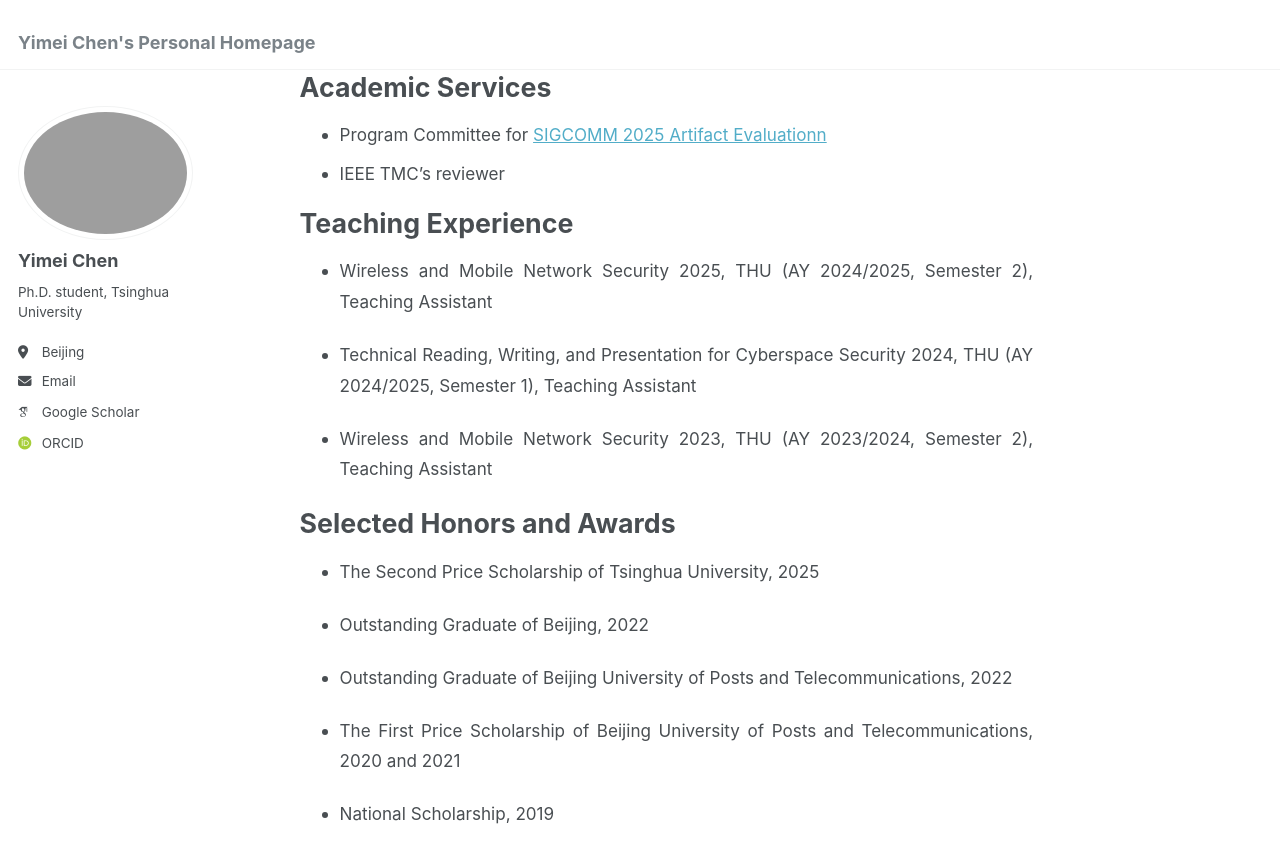
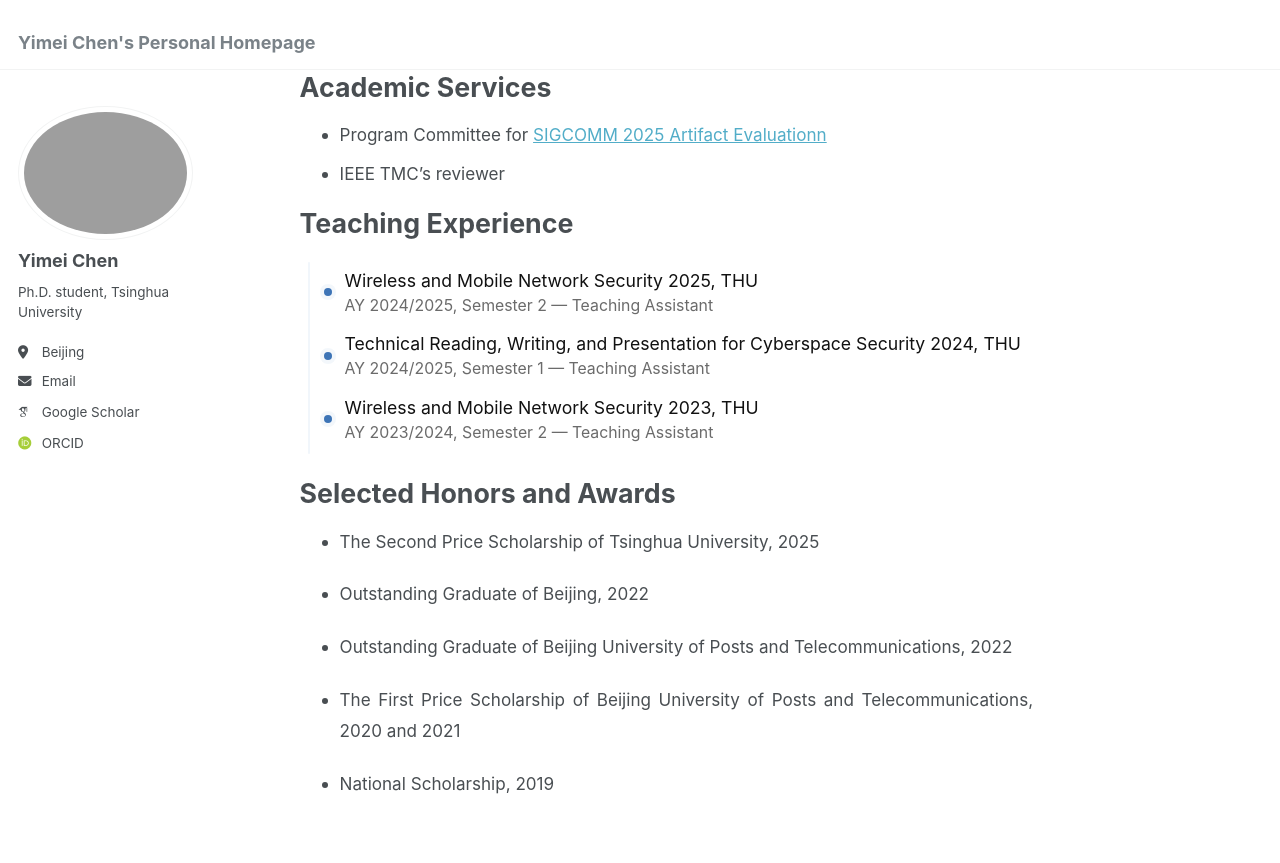
Before and after one commit to cym-network/cym-network.github.io, a Jekyll site: the page built from _pages/about.md, in a window 1280 px wide and 900 px high, scrolled down 1399 px. Shown: the top 863 px of the window. Built offline with Jekyll 4.4.1, drawn with Linux system fonts in a browser that asks for light colours; some web fonts are replaced.

Commit message:
update: teaching experience refinement

```diff
--- a/_pages/about.md
+++ b/_pages/about.md
@@ -164,11 +164,21 @@ Academic Services
 
 Teaching Experience
 ======
-- Wireless and Mobile Network Security 2025, THU (AY 2024/2025, Semester 2), Teaching Assistant
 
-- Technical Reading, Writing, and Presentation for Cyberspace Security 2024, THU (AY 2024/2025, Semester 1), Teaching Assistant
-
-- Wireless and Mobile Network Security 2023, THU (AY 2023/2024, Semester 2), Teaching Assistant
+<ul class="teaching-list">
+  <li>
+    Wireless and Mobile Network Security 2025, THU
+    <span class="teaching-meta">AY 2024/2025, Semester 2 — Teaching Assistant</span>
+  </li>
+  <li>
+    Technical Reading, Writing, and Presentation for Cyberspace Security 2024, THU
+    <span class="teaching-meta">AY 2024/2025, Semester 1 — Teaching Assistant</span>
+  </li>
+  <li>
+    Wireless and Mobile Network Security 2023, THU
+    <span class="teaching-meta">AY 2023/2024, Semester 2 — Teaching Assistant</span>
+  </li>
+</ul>
 
 Selected Honors and Awards
 ======
```
